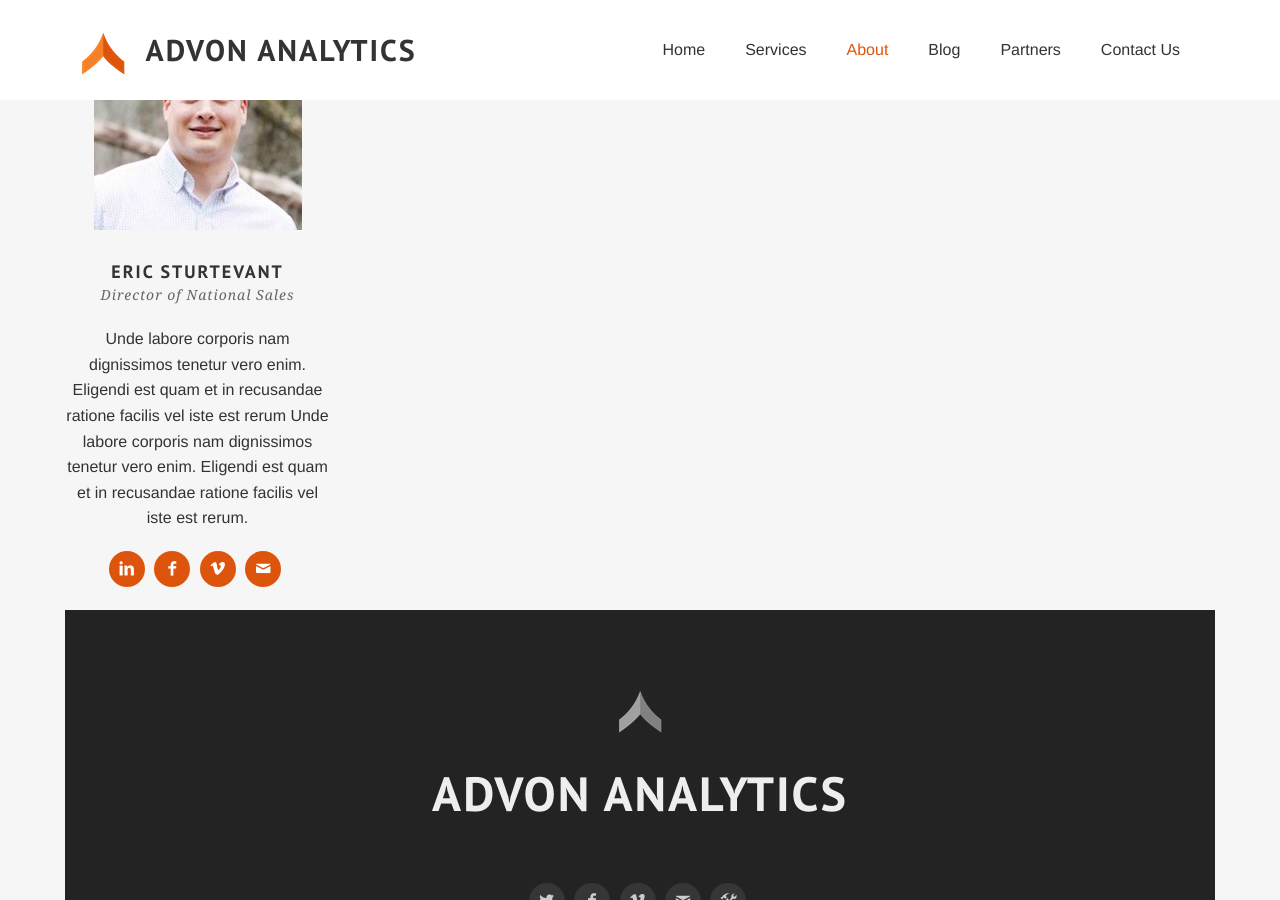
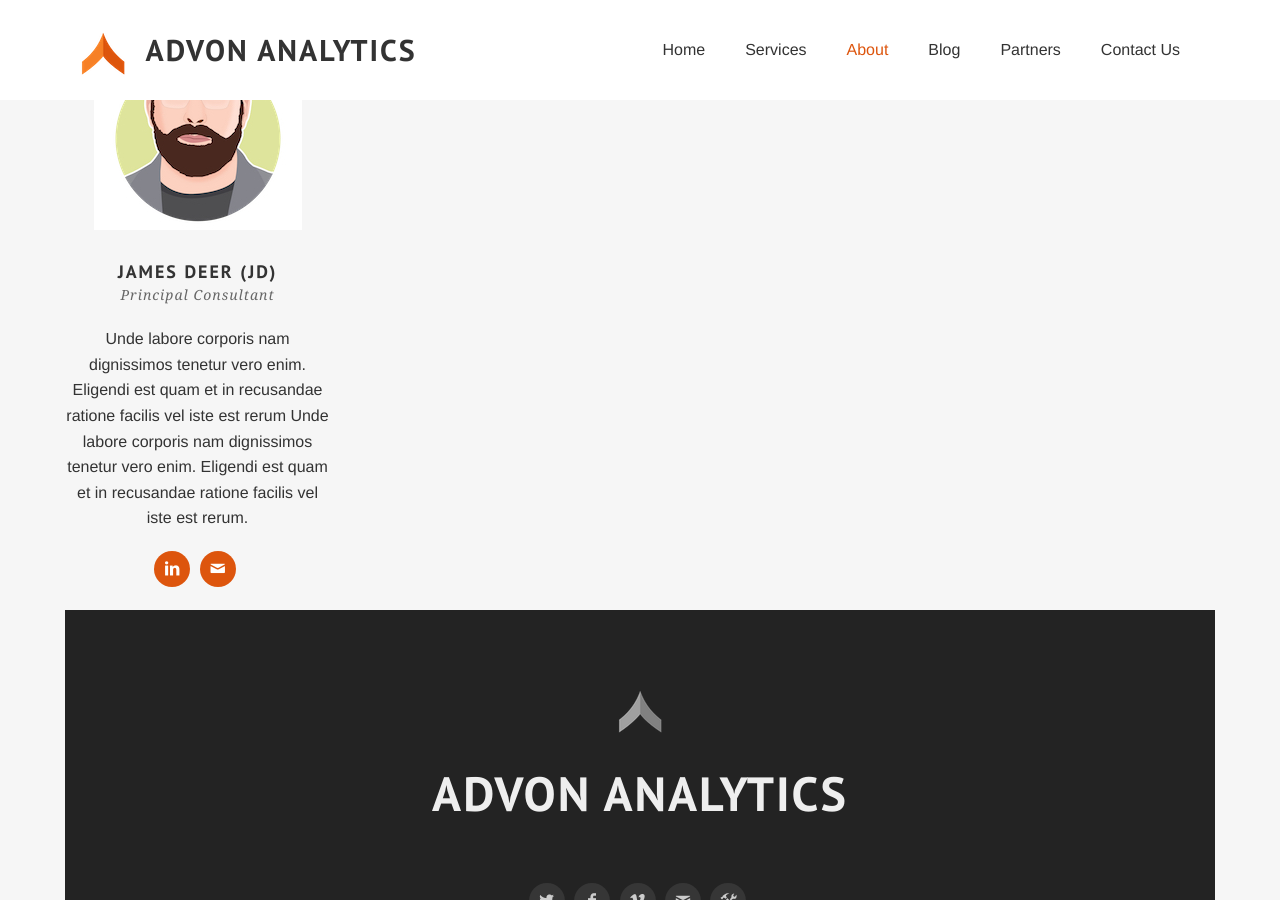
Before and after one commit to jdeer0618/advon, a Jekyll site: the page built from about.html, in a window 1280 px wide and 900 px high, scrolled down 2371 px. Built offline with Jekyll 4.4.1, drawn with Linux system fonts in a browser that asks for light colours; some web fonts are replaced; Markdown is read by kramdown in place of the engine named in the settings.

Commit message:
fix for loop

```diff
--- a/about.html
+++ b/about.html
@@ -188,7 +188,7 @@ ps:
     <div class='members'>
   <div class='full no-padding'>
     <div class='row'>
-      {% for member in page.sales %}
+      {% for member in page.ps %}
         {% if forloop.first %}
           {% assign active_class = "active" %}
         {% else %}
```
